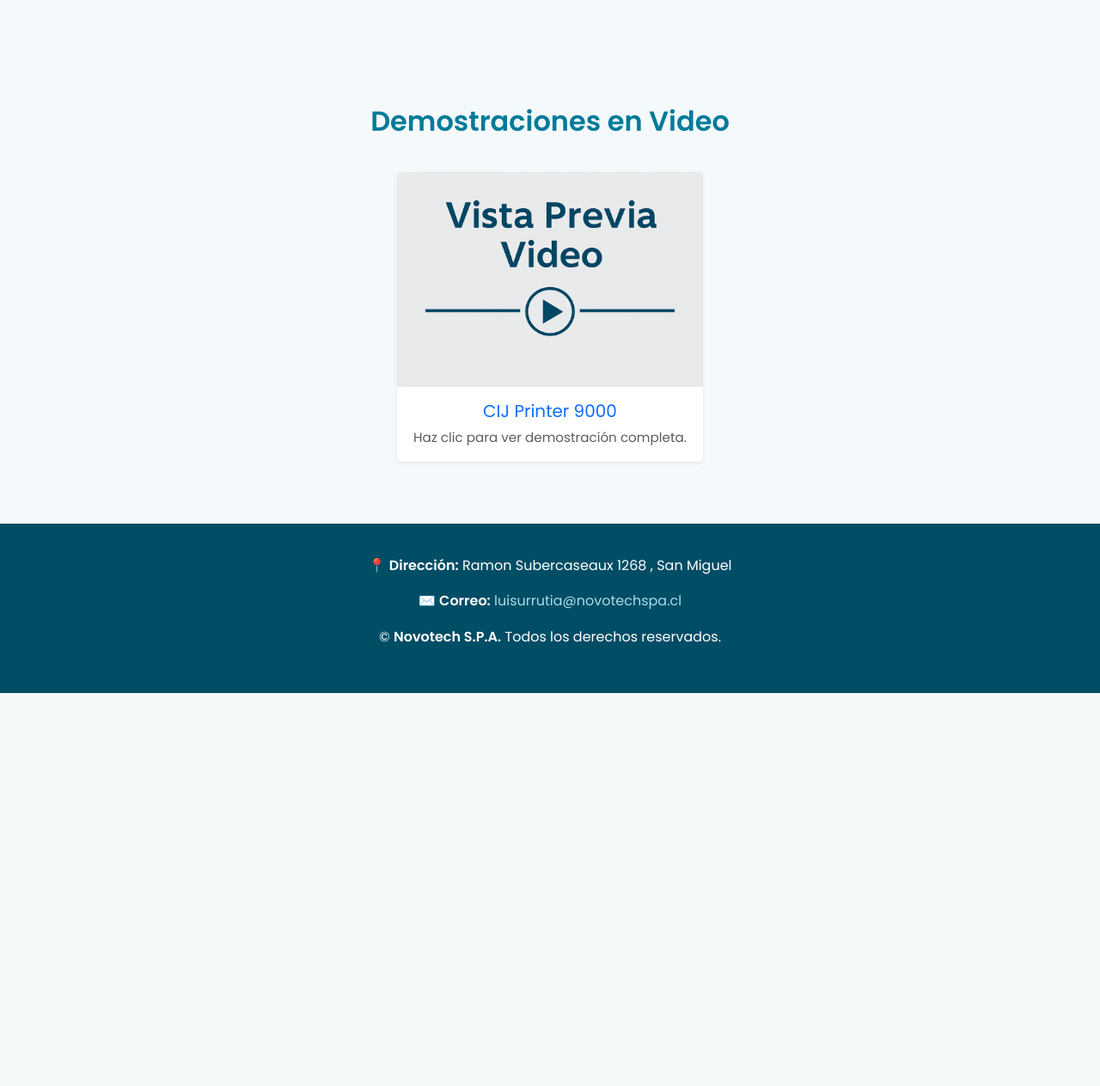
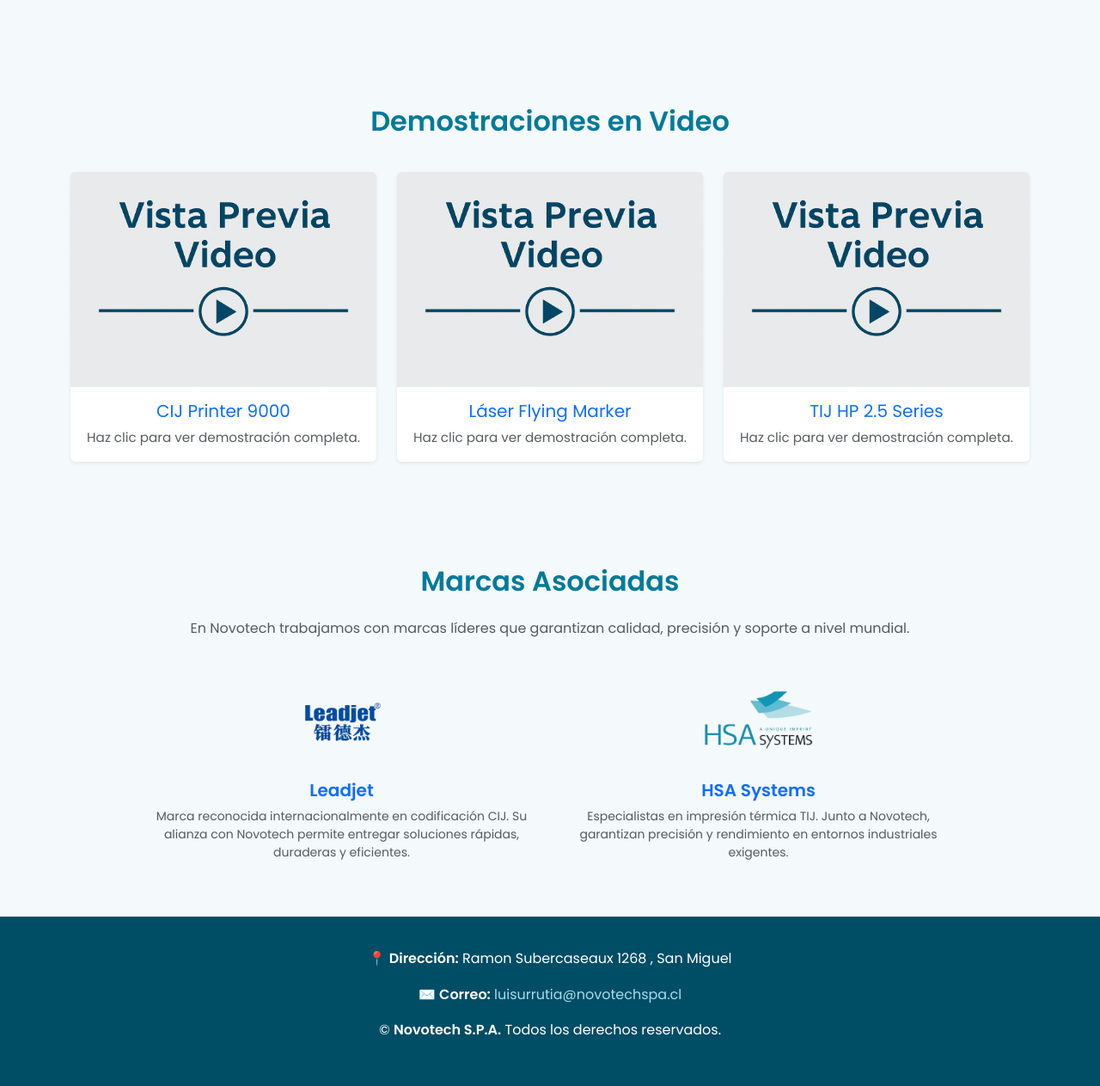
Before and after one commit to amuc23/novotech, a Django app: page / in a window 1280 px wide. Shown: the part 3145-4408 px from the top of the page at 86% size. Before the commit the page ends 3951 px from the top, so only its background shows below. Run offline with Django 5.2, Linux system fonts and the light colour scheme.

Commit message:
cambios 13

```diff
--- a/home/templates/home/index.html
+++ b/home/templates/home/index.html
@@ -298,20 +298,54 @@
 </div>
 </section>
 
-<!-- Demostración -->
+<!-- DEMOSTRACIONES -->
 <section id="demostracion" class="container py-5">
   <h2 class="section-title fade-in text-center">Demostraciones en Video</h2>
   <div class="row justify-content-center fade-in fade-delay-1">
 
-    <!-- Card con imagen portada ajustada -->
+    <!-- Tarjeta 1 -->
     <div class="col-md-6 col-lg-4 mb-4">
-      <div class="card shadow-sm border-0" role="button" data-bs-toggle="modal" data-bs-target="#modalVideo1">
-        <img src="{% static 'vistaprevia.png' %}"
-             class="card-img-top"
-             style="width: 100%; height: 250px; object-fit: cover;"
-             alt="Vista previa de video">
+      <div class="card shadow-sm border-0" role="button"
+           data-bs-toggle="modal"
+           data-bs-target="#videoModal"
+           data-video="{% static 'demo.mp4' %}"
+           data-title="CIJ Printer 9000">
+        <img src="{% static 'vistaprevia.png' %}" class="card-img-top"
+             style="width: 100%; height: 250px; object-fit: cover;" alt="Vista previa 1">
         <div class="card-body text-center">
           <h5 class="card-title text-primary">CIJ Printer 9000</h5>
+          <p class="card-text text-muted">Haz clic para ver demostración completa.</p>
+        </div>
+      </div>
+    </div>
+
+    <!-- Tarjeta 2 -->
+    <div class="col-md-6 col-lg-4 mb-4">
+      <div class="card shadow-sm border-0" role="button"
+           data-bs-toggle="modal"
+           data-bs-target="#videoModal"
+           data-video="{% static 'demo2.mp4' %}"
+           data-title="Láser Flying Marker">
+        <img src="{% static 'vistaprevia.png' %}" class="card-img-top"
+             style="width: 100%; height: 250px; object-fit: cover;" alt="Vista previa 2">
+        <div class="card-body text-center">
+          <h5 class="card-title text-primary">Láser Flying Marker</h5>
+          <p class="card-text text-muted">Haz clic para ver demostración completa.</p>
+        </div>
+      </div>
+    </div>
+
+    <!-- Tarjeta 3 -->
+    <div class="col-md-6 col-lg-4 mb-4">
+      <div class="card shadow-sm border-0" role="button"
+           data-bs-toggle="modal"
+           data-bs-target="#videoModal"
+           data-video="{% static 'demo3.mp4' %}"
+           data-title="TIJ HP 2.5 Series">
+        <img src="{% static 'vistaprevia.png' %}" class="card-img-top"
+             style="width: 100%; height: 250px; object-fit: cover;" alt="Vista previa 3">
+        <div class="card-body text-center">
+          <h5 class="card-title text-primary">TIJ HP 2.5 Series</h5>
           <p class="card-text text-muted">Haz clic para ver demostración completa.</p>
         </div>
       </div>
@@ -320,8 +354,9 @@
   </div>
 </section>
 
-<!-- Modal del video con botón de cierre -->
-<div class="modal fade" id="modalVideo1" tabindex="-1" aria-labelledby="modalVideoLabel1" aria-hidden="true">
+
+<!-- MODAL ÚNICO -->
+<div class="modal fade" id="videoModal" tabindex="-1" aria-hidden="true">
   <div class="modal-dialog modal-lg modal-dialog-centered">
     <div class="modal-content bg-dark">
 
@@ -332,16 +367,47 @@
 
       <div class="modal-body p-0 pt-1">
         <div class="ratio ratio-16x9">
-          <video id="videoModal1" controls class="w-100 h-100">
-            <source src="{% static 'demo.mp4' %}" type="video/mp4">
-            Tu navegador no soporta la reproducción de video.
+          <video id="videoPlayer" class="w-100 h-100" controls>
+            <source src="" type="video/mp4">
+            Tu navegador no soporta video.
           </video>
         </div>
       </div>
-
     </div>
   </div>
 </div>
+
+<!-- Marcas Asociadas -->
+<section id="marcas" class="container py-5 fade-in">
+  <h2 class="section-title text-center mb-4">Marcas Asociadas</h2>
+  <p class="text-center mb-5 text-muted">En Novotech trabajamos con marcas líderes que garantizan calidad, precisión y soporte a nivel mundial.</p>
+
+  <div class="row justify-content-center align-items-start text-center g-5">
+
+    <!-- Leadjet -->
+    <div class="col-md-5">
+      <img src="{% static 'leadjet.png' %}"
+           alt="Leadjet Logo"
+           class="img-fluid mb-3"
+           style="height: 100px; object-fit: contain;">
+      <h5 class="fw-bold text-primary">Leadjet</h5>
+      <p class="small text-muted">Marca reconocida internacionalmente en codificación CIJ. Su alianza con Novotech permite entregar soluciones rápidas, duraderas y eficientes.</p>
+    </div>
+
+    <!-- HSA Systems -->
+    <div class="col-md-5">
+      <img src="{% static 'hsa.png' %}"
+           alt="HSA Systems Logo"
+           class="img-fluid mb-3"
+           style="height: 100px; object-fit: contain;">
+      <h5 class="fw-bold text-primary">HSA Systems</h5>
+      <p class="small text-muted">Especialistas en impresión térmica TIJ. Junto a Novotech, garantizan precisión y rendimiento en entornos industriales exigentes.</p>
+    </div>
+
+  </div>
+</section>
+
+
 
 
   <!-- Footer -->
@@ -364,6 +430,25 @@
     video.currentTime = 0;
   });
 </script>
+
+
+<!-- JS para manejar el cambio de video -->
+<script>
+  const videoModal = document.getElementById('videoModal');
+  const videoPlayer = document.getElementById('videoPlayer');
+  videoModal.addEventListener('show.bs.modal', event => {
+    const trigger = event.relatedTarget;
+    const videoSrc = trigger.getAttribute('data-video');
+    const title = trigger.getAttribute('data-title');
+    videoPlayer.querySelector('source').src = videoSrc;
+    videoPlayer.load();
+  });
+
+  videoModal.addEventListener('hidden.bs.modal', () => {
+    videoPlayer.pause();
+    videoPlayer.currentTime = 0;
+  });
+</script>
 </body>
 
 </html>
```
Also changed, not shown: static/hsa.png (added), static/leadjet.png (added).
